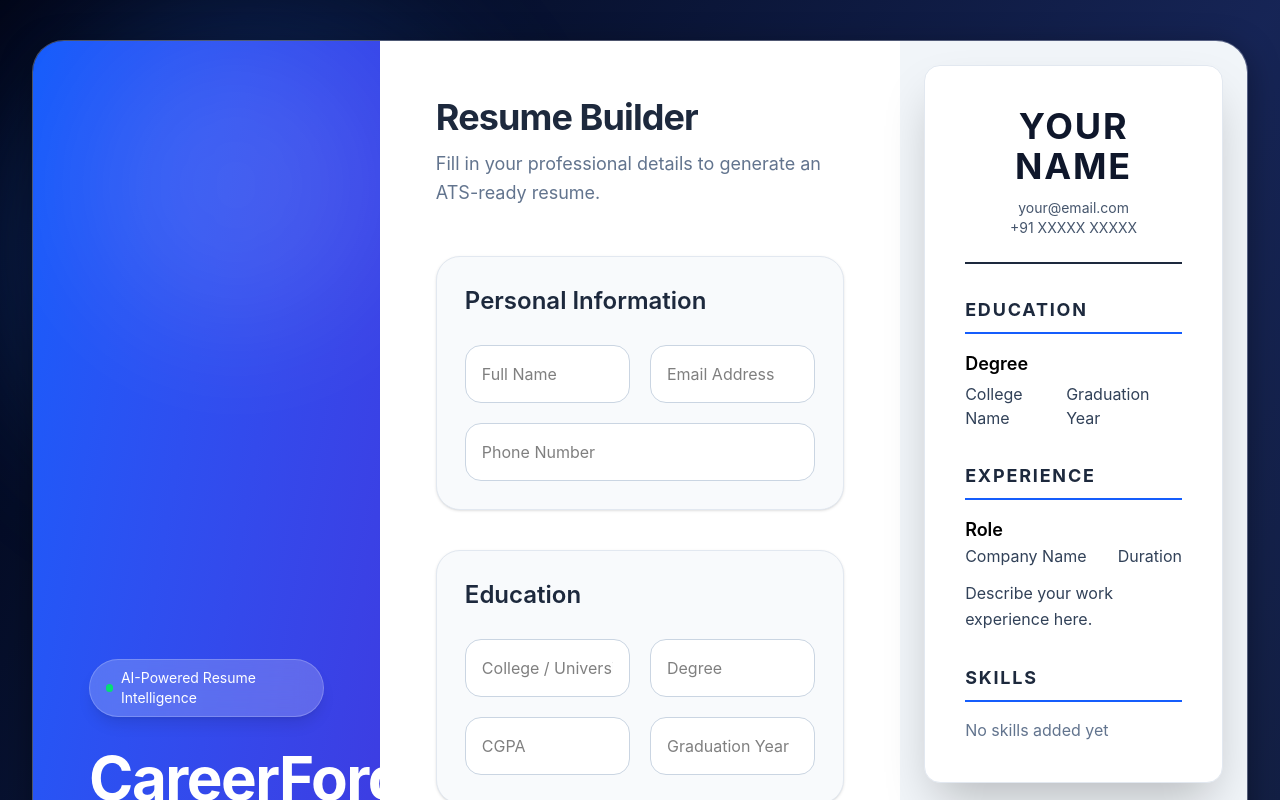
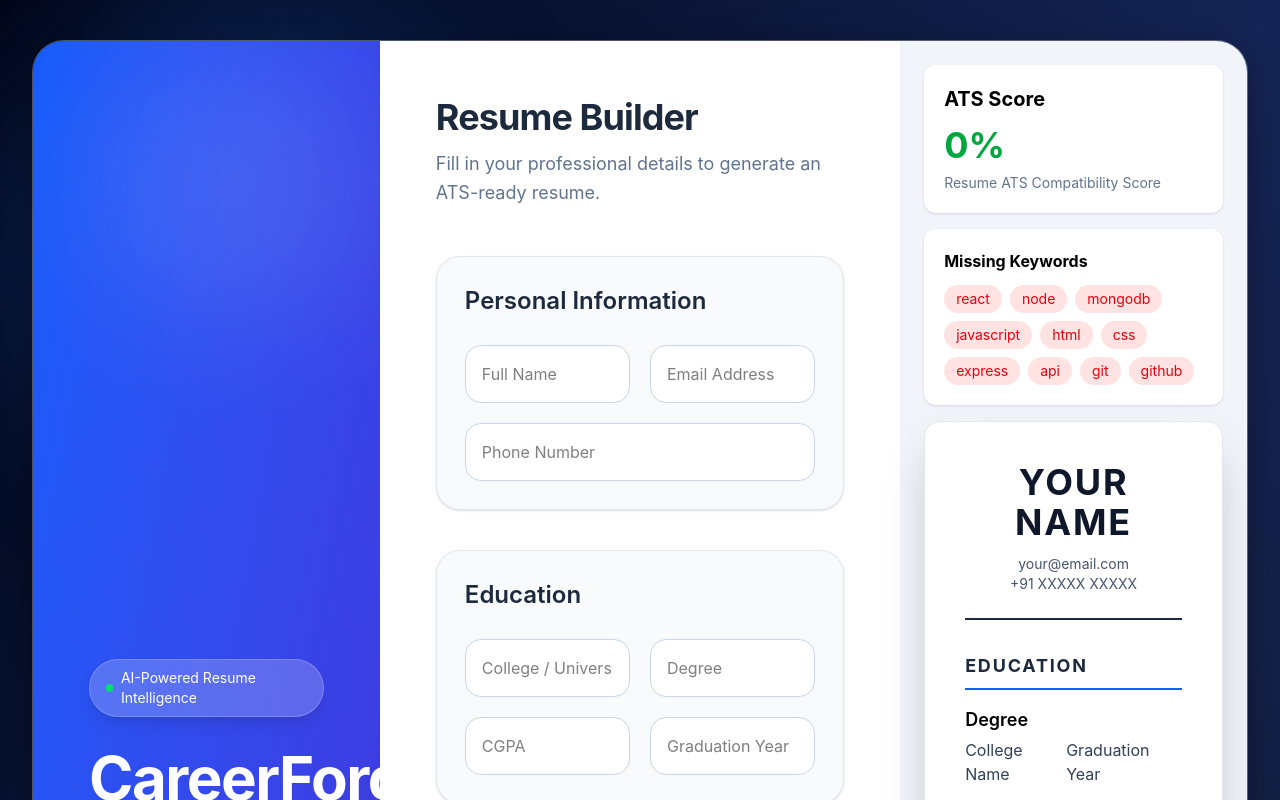
Before and after one commit to Nikita497645/AI-Resume-Architect, a React app in the folder frontend/: page / in a window 1280 px wide. Shown: the top 800 px of the page. Built offline with nearby package versions, Linux system fonts and the light colour scheme; the HTML template or start-up script is replaced by a standard one.

Commit message:
day 18 done

```diff
--- a/frontend/src/App.jsx
+++ b/frontend/src/App.jsx
@@ -1,4 +1,4 @@
-import { useState } from "react";
+import { useState , useEffect } from "react";
 import axios from "axios";
 import ResumePreview from "./components/ResumePreview";
 
@@ -14,6 +14,8 @@ function App() {
   const [errorMessage, setErrorMessage] = useState("");
   const [resumeId, setResumeId] = useState(null);
   const [isEditing, setIsEditing] = useState(false);
+  const [atsScore, setAtsScore] = useState(0);
+  const [missingKeywords, setMissingKeywords] = useState([]);
 
   const [formData, setFormData] = useState({
     name: "",
@@ -160,6 +162,52 @@ function App() {
   setLoadingMessage("");
 
 };
+  const calculateATS = () => {
+
+  const atsKeywords = [
+    "react",
+    "node",
+    "mongodb",
+    "javascript",
+    "html",
+    "css",
+    "express",
+    "api",
+    "git",
+    "github",
+  ];
+
+  const resumeText = `
+    ${formData.skills}
+    ${formData.experienceDescription}
+    ${formData.degree}
+    ${formData.role}
+  `.toLowerCase();
+
+  let found = 0;
+  const missing = [];
+
+  atsKeywords.forEach((keyword) => {
+
+    if (resumeText.includes(keyword)) {
+      found++;
+    } else {
+      missing.push(keyword);
+    }
+
+  });
+
+  const score = Math.round(
+    (found / atsKeywords.length) * 100
+  );
+
+  setAtsScore(score);
+  setMissingKeywords(missing);
+
+};
+  useEffect(() => {
+    calculateATS();
+  },[formData]);
 
   return (
 
@@ -507,7 +555,55 @@ function App() {
 
             </div>
             <div className="xl:col-span-2 bg-slate-100 p-6">
-              <ResumePreview formData={formData} />
+
+              <div className="bg-white p-5 rounded-xl shadow mb-4">
+
+                <h2 className="text-xl font-bold mb-3">
+                  ATS Score
+                </h2>
+
+                <div className="text-4xl font-bold text-green-600">
+                  {atsScore}%
+                </div>
+
+                <p className="text-sm text-slate-500 mt-2">
+                  Resume ATS Compatibility Score
+                </p>
+
+            </div>
+
+            <div className="bg-white p-5 rounded-xl shadow mb-4">
+
+              <h3 className="font-bold mb-3">
+              Missing Keywords
+              </h3>
+
+              <div className="flex flex-wrap gap-2">
+
+                {missingKeywords.length > 0 ? (
+
+                  missingKeywords.map((keyword, index) => (
+                    <span
+                      key={index}
+                      className="bg-red-100 text-red-600 px-3 py-1 rounded-full text-sm"
+                    >
+                      {keyword}
+                    </span>
+                  ))
+
+                ) : (
+
+                  <span className="text-green-600">
+                    All ATS keywords found
+                  </span>
+
+                )}
+
+              </div>
+
+            </div>
+
+            <ResumePreview formData={formData} />
             </div>
 
           </div>
```
